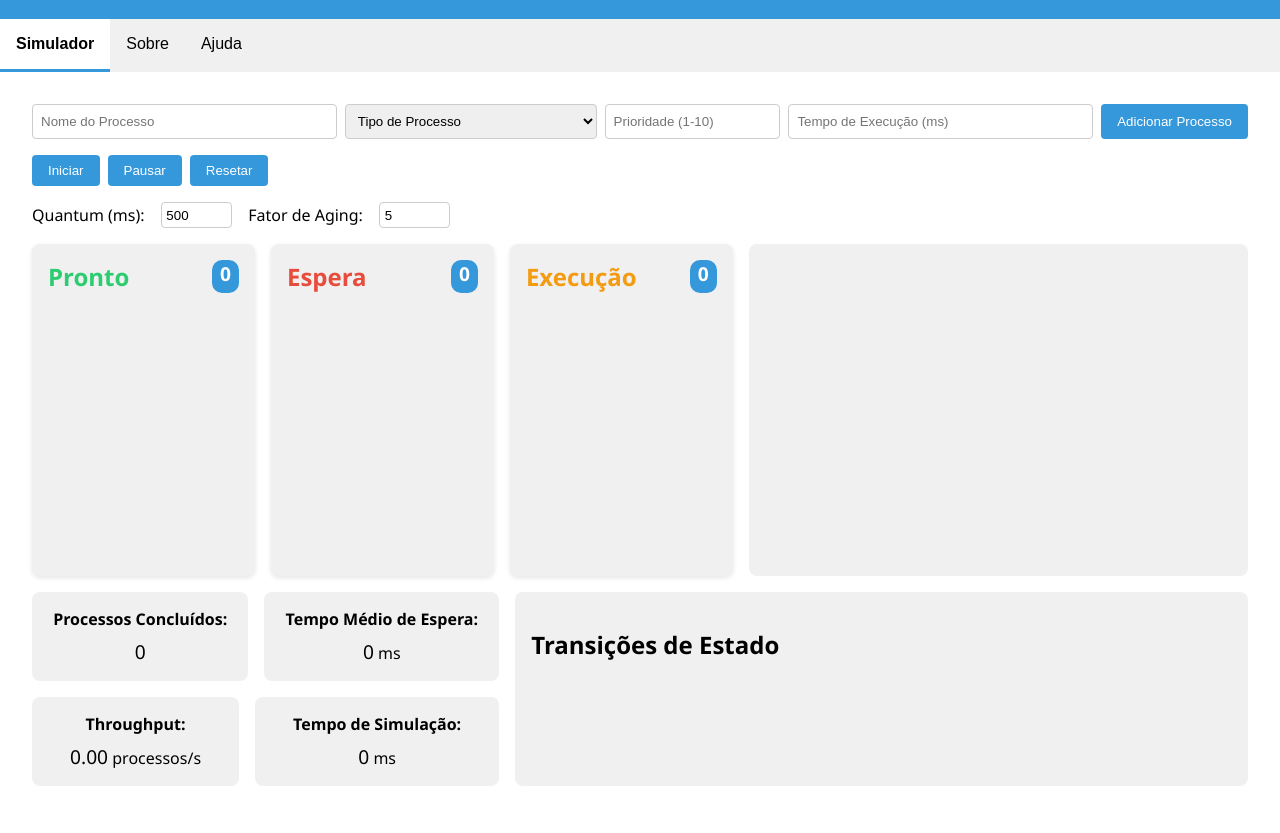
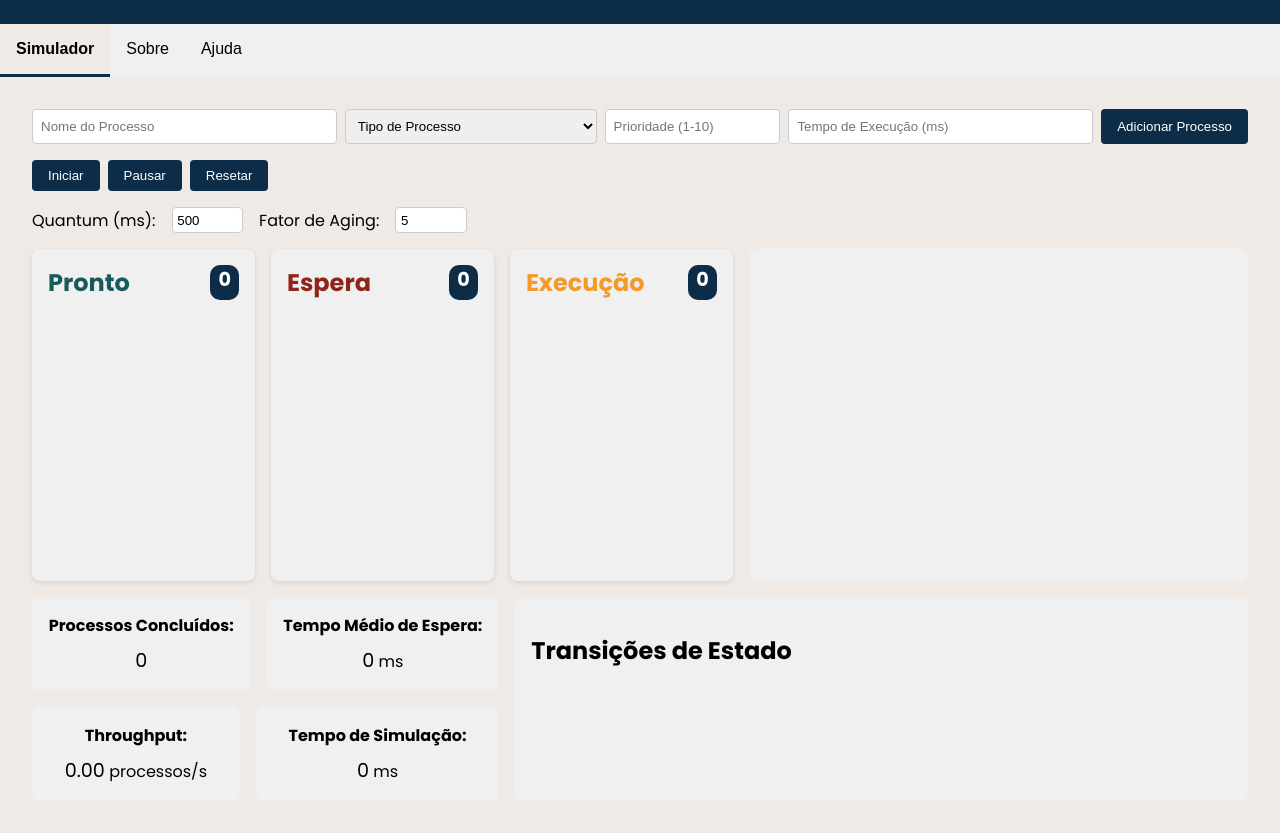
Before and after one commit to lvamaral2004/escalonador-prioridade-dinamica, a plain HTML site: page index.html in a window 1280 px wide. Shown: the part 99-932 px from the top of the page. Drawn offline with Linux system fonts and the light colour scheme.

Commit message:
Alterações no CSS

```diff
--- a/style.css
+++ b/style.css
@@ -1,11 +1,13 @@
+@import url('https://fonts.googleapis.com/css2?family=Poppins:ital,wght@0,100;0,200;0,300;0,400;0,500;0,600;0,700;0,800;0,900;1,100;1,200;1,300;1,400;1,500;1,600;1,700;1,800;1,900&display=swap');
+
 :root {
-    --bg-color: #ffffff;
+    --bg-color: #efeae6;
     --text-color: #000000;
-    --accent-color: #3498db;
+    --accent-color: #0c2c47;
     --queue-bg: #f0f0f0;
-    --ready-color: #2ecc71;
-    --waiting-color: #e74c3c;
-    --execution-color: #f39c12;
+    --ready-color: #185b5a;
+    --waiting-color: #912418;
+    --execution-color: #f49a28;
     --completed-color: #9b59b6;
     --transition-speed: 0.3s;
     --tab-active: #3498db;
@@ -27,7 +29,7 @@
 
   body {
     margin: 0;
-    font-family: 'Segoe UI', Tahoma, Geneva, Verdana, sans-serif;
+    font-family: "Poppins", sans-serif;
     background-color: var(--bg-color);
     color: var(--text-color);
     transition: background-color var(--transition-speed), color var(--transition-speed);
@@ -40,6 +42,7 @@
     padding: 1rem;
     background-color: var(--accent-color);
     color: #fff;
+    font-family: "Poppins", sans-serif;
   }
 
   .toggle-mode {
```
